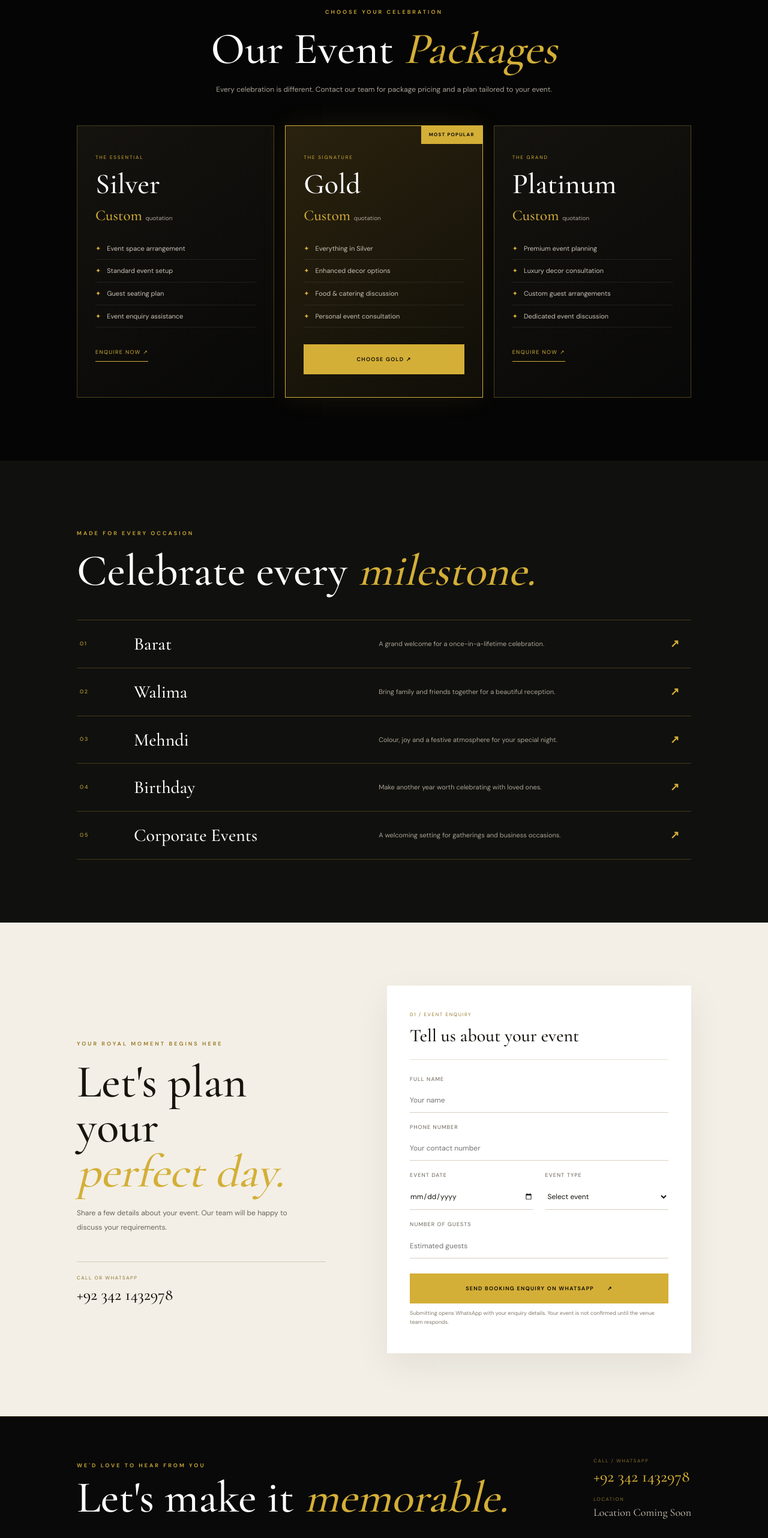
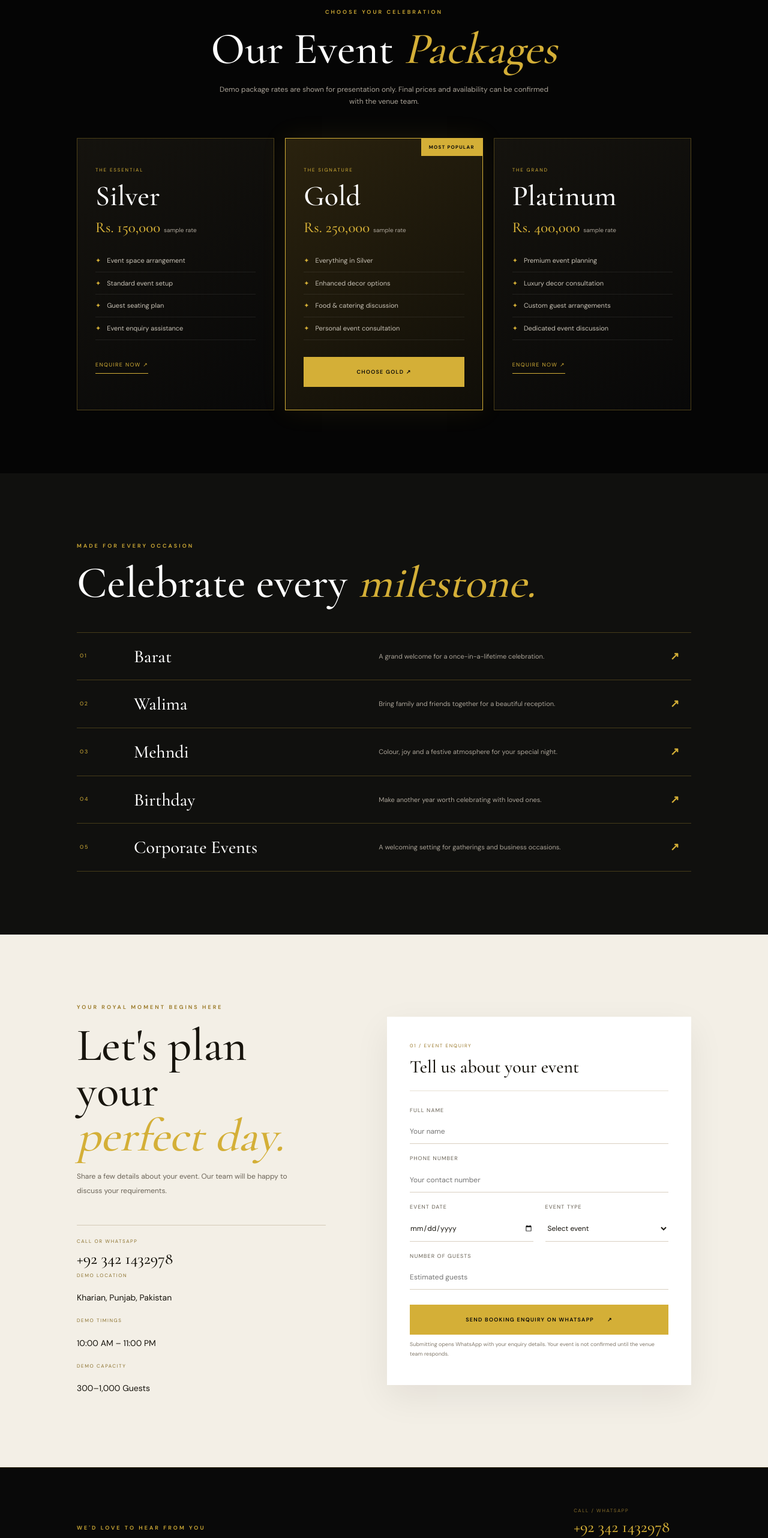
Before and after one commit to 786web/Royal-palace-marrage-hall, a plain HTML site: page index.html in a window 1280 px wide. Shown: the part 3000-5564 px from the top of the page at 60% size. Drawn offline with nearby package versions, Linux system fonts and the light colour scheme.

Commit message:
Add sample demo venue details and package rates

```diff
--- a/index.html
+++ b/index.html
@@ -58,11 +58,11 @@
 </section>
 <section class="packages-section section" id="packages">
   <p class="section-kicker">CHOOSE YOUR CELEBRATION</p><h2>Our Event <em>Packages</em></h2>
-  <p class="section-lead">Every celebration is different. Contact our team for package pricing and a plan tailored to your event.</p>
+  <p class="section-lead">Demo package rates are shown for presentation only. Final prices and availability can be confirmed with the venue team.</p>
   <div class="packages-grid">
-    <article class="package-card"><p class="package-tier">THE ESSENTIAL</p><h3>Silver</h3><p class="package-price">Custom <small>quotation</small></p><ul><li>Event space arrangement</li><li>Standard event setup</li><li>Guest seating plan</li><li>Event enquiry assistance</li></ul><a class="package-link" href="#booking">Enquire Now ↗</a></article>
-    <article class="package-card package-featured"><div class="popular-tag">MOST POPULAR</div><p class="package-tier">THE SIGNATURE</p><h3>Gold</h3><p class="package-price">Custom <small>quotation</small></p><ul><li>Everything in Silver</li><li>Enhanced decor options</li><li>Food &amp; catering discussion</li><li>Personal event consultation</li></ul><a class="btn btn-gold package-button" href="#booking">Choose Gold ↗</a></article>
-    <article class="package-card"><p class="package-tier">THE GRAND</p><h3>Platinum</h3><p class="package-price">Custom <small>quotation</small></p><ul><li>Premium event planning</li><li>Luxury decor consultation</li><li>Custom guest arrangements</li><li>Dedicated event discussion</li></ul><a class="package-link" href="#booking">Enquire Now ↗</a></article>
+    <article class="package-card"><p class="package-tier">THE ESSENTIAL</p><h3>Silver</h3><p class="package-price">Rs. 150,000 <small>sample rate</small></p><ul><li>Event space arrangement</li><li>Standard event setup</li><li>Guest seating plan</li><li>Event enquiry assistance</li></ul><a class="package-link" href="#booking">Enquire Now ↗</a></article>
+    <article class="package-card package-featured"><div class="popular-tag">MOST POPULAR</div><p class="package-tier">THE SIGNATURE</p><h3>Gold</h3><p class="package-price">Rs. 250,000 <small>sample rate</small></p><ul><li>Everything in Silver</li><li>Enhanced decor options</li><li>Food &amp; catering discussion</li><li>Personal event consultation</li></ul><a class="btn btn-gold package-button" href="#booking">Choose Gold ↗</a></article>
+    <article class="package-card"><p class="package-tier">THE GRAND</p><h3>Platinum</h3><p class="package-price">Rs. 400,000 <small>sample rate</small></p><ul><li>Premium event planning</li><li>Luxury decor consultation</li><li>Custom guest arrangements</li><li>Dedicated event discussion</li></ul><a class="package-link" href="#booking">Enquire Now ↗</a></article>
   </div>
 </section>
 <section class="services-section section" id="services">
@@ -70,7 +70,7 @@
   <div class="event-list"><div><span>01</span><h3>Barat</h3><p>A grand welcome for a once-in-a-lifetime celebration.</p><b>↗</b></div><div><span>02</span><h3>Walima</h3><p>Bring family and friends together for a beautiful reception.</p><b>↗</b></div><div><span>03</span><h3>Mehndi</h3><p>Colour, joy and a festive atmosphere for your special night.</p><b>↗</b></div><div><span>04</span><h3>Birthday</h3><p>Make another year worth celebrating with loved ones.</p><b>↗</b></div><div><span>05</span><h3>Corporate Events</h3><p>A welcoming setting for gatherings and business occasions.</p><b>↗</b></div></div>
 </section>
 <section class="booking-section section" id="booking">
-  <div class="booking-intro"><p class="section-kicker">YOUR ROYAL MOMENT BEGINS HERE</p><h2>Let's plan your<br><em>perfect day.</em></h2><p>Share a few details about your event. Our team will be happy to discuss your requirements.</p><div class="booking-contact"><span>CALL OR WHATSAPP</span><a href="tel:+923421432978">+92 342 1432978</a></div></div>
+  <div class="booking-intro"><p class="section-kicker">YOUR ROYAL MOMENT BEGINS HERE</p><h2>Let's plan your<br><em>perfect day.</em></h2><p>Share a few details about your event. Our team will be happy to discuss your requirements.</p><div class="booking-contact"><span>CALL OR WHATSAPP</span><a href="tel:+923421432978">+92 342 1432978</a><span>DEMO LOCATION</span><p>Kharian, Punjab, Pakistan</p><span>DEMO TIMINGS</span><p>10:00 AM – 11:00 PM</p><span>DEMO CAPACITY</span><p>300–1,000 Guests</p></div></div>
   <form id="bookingForm" class="booking-form">
     <div class="form-heading"><span>01 / EVENT ENQUIRY</span><h3>Tell us about your event</h3></div>
     <label>Full Name<input name="name" autocomplete="name" required placeholder="Your name"></label>
@@ -81,8 +81,8 @@
     <p class="form-note">Submitting opens WhatsApp with your enquiry details. Your event is not confirmed until the venue team responds.</p>
   </form>
 </section>
-<section class="contact-strip" id="contact"><div><p class="section-kicker">WE'D LOVE TO HEAR FROM YOU</p><h2>Let's make it <em>memorable.</em></h2></div><div class="contact-details"><span>CALL / WHATSAPP</span><a href="tel:+923421432978">+92 342 1432978</a><span>LOCATION</span><p>Location Coming Soon</p></div></section>
+<section class="contact-strip" id="contact"><div><p class="section-kicker">WE'D LOVE TO HEAR FROM YOU</p><h2>Let's make it <em>memorable.</em></h2></div><div class="contact-details"><span>CALL / WHATSAPP</span><a href="tel:+923421432978">+92 342 1432978</a><span>LOCATION (DEMO)</span><p>Kharian, Punjab, Pakistan</p><span>OPENING HOURS (DEMO)</span><p>Daily · 10:00 AM – 11:00 PM</p></div></section>
 </main>
-<footer class="footer"><div class="footer-main"><a class="brand" href="#home"><span class="brand-mark">♛</span><span><b>ROYAL PALACE</b><small>MARRIAGE HALL</small></span></a><p>Where Dreams Become Royal</p><a class="footer-call" href="https://wa.me/923421432978" target="_blank" rel="noopener">WhatsApp Us ↗</a></div><div class="footer-bottom"><span>© <span id="year"></span> ROYAL PALACE Marriage Hall. All rights reserved.</span><span>Address: Location Coming Soon</span><a href="#home">Back to top ↑</a></div><p class="photo-note">Demo gallery imagery sourced from Unsplash; images are illustrative and do not represent verified photographs of this venue.</p></footer>
+<footer class="footer"><div class="footer-main"><a class="brand" href="#home"><span class="brand-mark">♛</span><span><b>ROYAL PALACE</b><small>MARRIAGE HALL</small></span></a><p>Where Dreams Become Royal</p><a class="footer-call" href="https://wa.me/923421432978" target="_blank" rel="noopener">WhatsApp Us ↗</a></div><div class="footer-bottom"><span>© <span id="year"></span> ROYAL PALACE Marriage Hall. All rights reserved.</span><span>Demo address: Kharian, Punjab, Pakistan</span><a href="#home">Back to top ↑</a></div><p class="photo-note">DEMO CONTENT: Package rates, location, timings and capacity are sample details only and must be confirmed before public use. Gallery photos are illustrative, not verified venue photographs.</p></footer>
 <script src="script.js"></script>
 </body></html>
```
